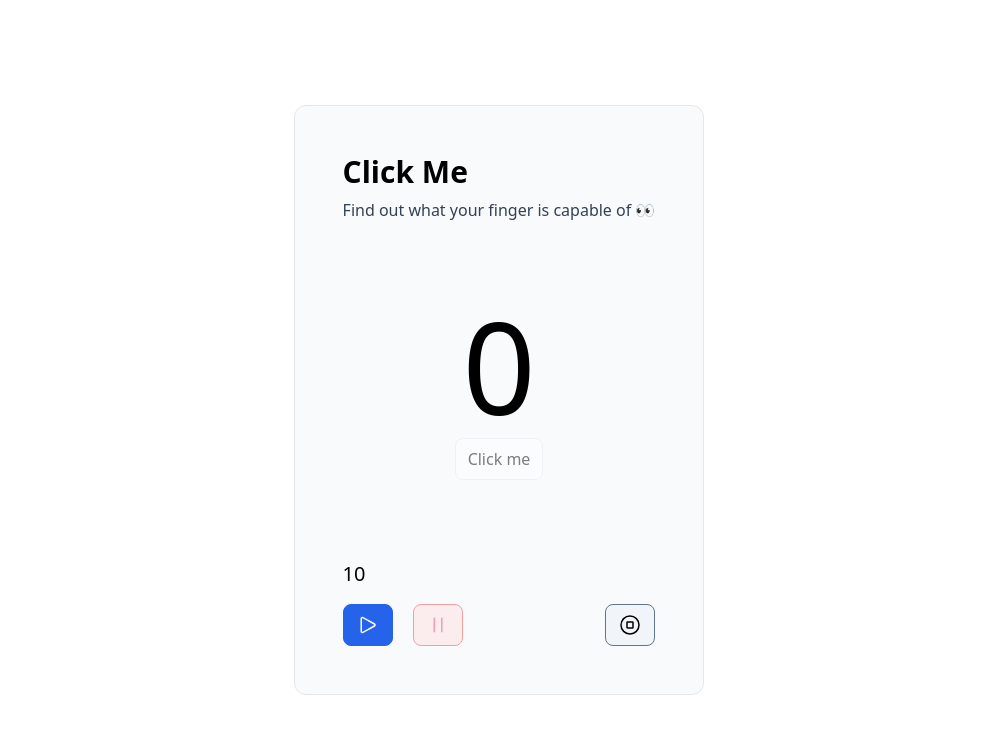
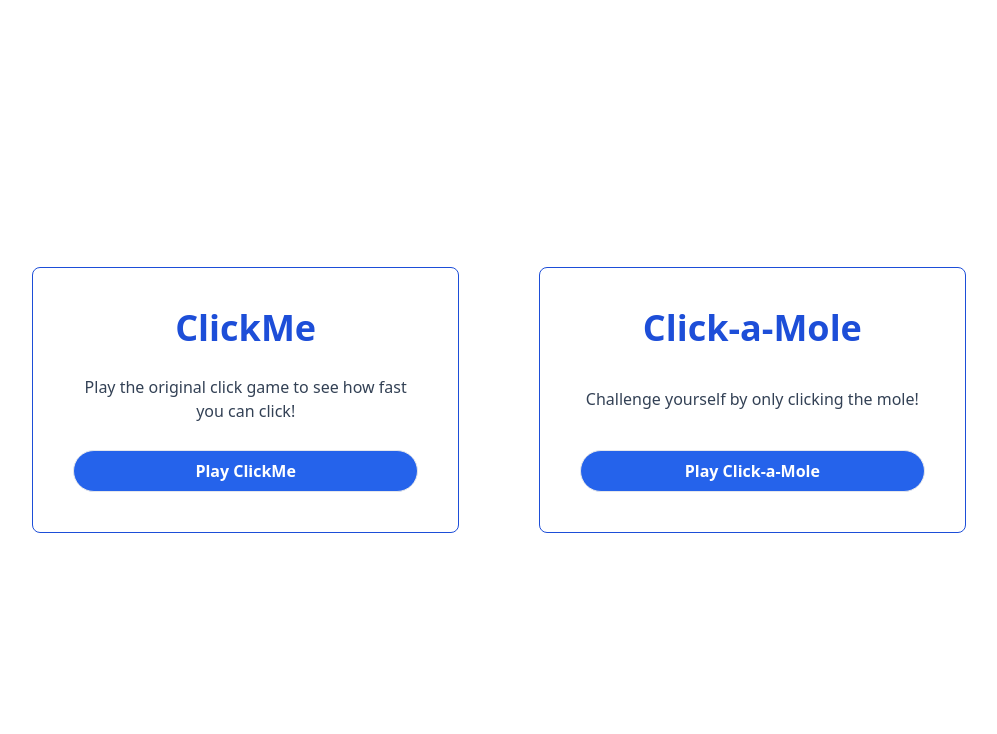
Before and after one commit to Teach-Me-Daddy/jay-demo, a SvelteKit app: page / in a window 1280 px wide. Shown: the top 734 px of the page, without its empty margins (141-1138 px from the left). Built offline with nearby package versions, Linux system fonts and the light colour scheme.

Commit message:
Add routing

```diff
--- a/src/routes/+page.svelte
+++ b/src/routes/+page.svelte
@@ -1,31 +1,66 @@
-<script>
-  import { countdown } from '../lib/stores.js';
-  import ClickMe from './ClickMe.svelte';
-  import StartCountdown from './StartCountdown.svelte';
-  import StopCountdown from './StopCountdown.svelte';
-  import ResetCountdown from './ResetCountdown.svelte';
+<script lang='ts'>
+  import { goto } from '$app/navigation';
+
+  const navigateTo = (path: string) => {
+    goto(`/${path}`);
+  };
 </script>
 
-<div class="p-8 flex justify-center items-center h-screen">
-  <div class="max-w-lg mx-0 p-12 border rounded-xl bg-slate-50">
-    <h1 class="text-3xl mb-2 font-extrabold">Click Me</h1>
-    <h2 class="font-thin mb-20 text-slate-700">Find out what your finger is capable of 👀</h2>
+<div>
+  <div class="text-center flex flex-col items-center justify-center h-screen lg:flex-row lg:justify-center">
+    <div class="v1 card">
+      <h2 class="title">ClickMe</h2>
+      <p class="sub-title">Play the original click game to see how fast you can click!</p>
+      <button class="cursor-pointer btn" on:click={() => navigateTo('v1')}>Play ClickMe</button>
+    </div>
+    <div class="v2 card">
+      <h2 class="title">Click-a-Mole</h2>
+      <p class="sub-title">Challenge yourself by only clicking the mole!</p>
+      <button class="cursor-pointer btn" on:click={() => navigateTo('v2')}>Play Click-a-Mole</button>
+    </div>
+  </div>
+</div>
 
-    <div class="mb-20 text-center">
-      <ClickMe />
-    </div>
+<style lang='postcss'>
+  .btn {
+    @apply
+      border rounded-full
+      py-2 px-3
+      font-bold text-white
+      bg-blue-600;
+  }
 
-    <div class="controls">
-        <p class="mb-4 text-xl">{$countdown}</p>
-        <div class="flex justify-between">
-          <div>
-            <StartCountdown />
-            <StopCountdown />
-          </div>
-          <div>
-            <ResetCountdown />
-          </div>
-        </div>
-    </div> <!-- controls-->
-  </div> <!-- container-->
-</div>
+  .card {
+    @apply
+      flex flex-col justify-between
+      border border-blue-700 rounded-lg
+      py-10 px-10 h-1/3 m-10
+      w-8/12 lg:w-4/12
+      hover:scale-105
+      hover:bg-blue-600;
+  }
+
+  .title,
+  .sub-title,
+  .card,
+  .btn {
+    @apply transition ease-in-out delay-100;
+  }
+
+  .title {
+    @apply text-4xl font-extrabold text-blue-700;
+  }
+
+  .sub-title {
+    @apply text-slate-700;
+  }
+
+  .card:hover .title,
+  .card:hover .sub-title {
+    @apply text-slate-100;
+  }
+
+  .card:hover .btn {
+    @apply bg-white text-blue-700;
+  }
+</style>
--- /dev/null
+++ b/src/routes/v1/+page.svelte
@@ -0,0 +1,31 @@
+<script>
+  import { countdown } from '../../lib/stores.js';
+  import ClickMe from './ClickMe.svelte';
+  import StartCountdown from './StartCountdown.svelte';
+  import StopCountdown from './StopCountdown.svelte';
+  import ResetCountdown from './ResetCountdown.svelte';
+</script>
+
+<div class="p-8 flex justify-center items-center h-screen">
+  <div class="max-w-lg mx-0 p-12 border rounded-xl bg-slate-50">
+    <h1 class="text-3xl mb-2 font-extrabold">Click Me</h1>
+    <h2 class="font-thin mb-20 text-slate-700">Find out what your finger is capable of 👀</h2>
+
+    <div class="mb-20 text-center">
+      <ClickMe />
+    </div>
+
+    <div class="controls">
+        <p class="mb-4 text-xl">{$countdown}</p>
+        <div class="flex justify-between">
+          <div>
+            <StartCountdown />
+            <StopCountdown />
+          </div>
+          <div>
+            <ResetCountdown />
+          </div>
+        </div>
+    </div> <!-- controls-->
+  </div> <!-- container-->
+</div>
--- a/src/routes/ClickMe.svelte
+++ b/src/routes/v1/ClickMe.svelte
@@ -1,5 +1,5 @@
 <script>
-  import { clicks, countdown, gameStart } from '../lib/stores.js';
+  import { clicks, countdown, gameStart } from '../../lib/stores.js';
 
   const addClicks = () => clicks.update(n => n + 1);
 
--- a/src/routes/ResetCountdown.svelte
+++ b/src/routes/v1/ResetCountdown.svelte
@@ -1,5 +1,5 @@
 <script>
-  import { resetCountdown } from '../lib/timerUtils.js';
+  import { resetCountdown } from '../../lib/timerUtils.js';
 </script>
 
 <button
--- a/src/routes/StartCountdown.svelte
+++ b/src/routes/v1/StartCountdown.svelte
@@ -1,6 +1,6 @@
 <script>
-  import { gameStart } from '../lib/stores.js';
-  import { startCountdown } from '../lib/timerUtils.js';
+  import { gameStart } from '../../lib/stores.js';
+  import { startCountdown } from '../../lib/timerUtils.js';
 
   $: disablePlayBtn = $gameStart;
 </script>
--- a/src/routes/StopCountdown.svelte
+++ b/src/routes/v1/StopCountdown.svelte
@@ -1,6 +1,6 @@
 <script>
-  import { gameStart, countdown } from '../lib/stores.js';
-  import { stopCountdown } from '../lib/timerUtils.js';
+  import { gameStart, countdown } from '../../lib/stores.js';
+  import { stopCountdown } from '../../lib/timerUtils.js';
 
   // delayed reactivity without also checking with countdown
   $: disablePauseBtn = ($countdown === 0 || !$gameStart);
--- a/tailwind.config.ts
+++ b/tailwind.config.ts
@@ -4,8 +4,24 @@ export default {
     content: ["./src/**/*.{html,js,svelte,ts}"],
 
     theme: {
-        extend: {}
+        extend: {},
+        screens: {
+            'sm': '640px',
+            // => @media (min-width: 640px) { ... }
+
+            'md': '768px',
+            // => @media (min-width: 768px) { ... }
+
+            'lg': '1024px',
+            // => @media (min-width: 1024px) { ... }
+
+            'xl': '1280px',
+            // => @media (min-width: 1280px) { ... }
+
+            '2xl': '1536px',
+            // => @media (min-width: 1536px) { ... }
+          }
     },
 
-    plugins: [require("@tailwindcss/typography")]
+    // plugins: [require("@tailwindcss/typography")]
 } as Config;
```
